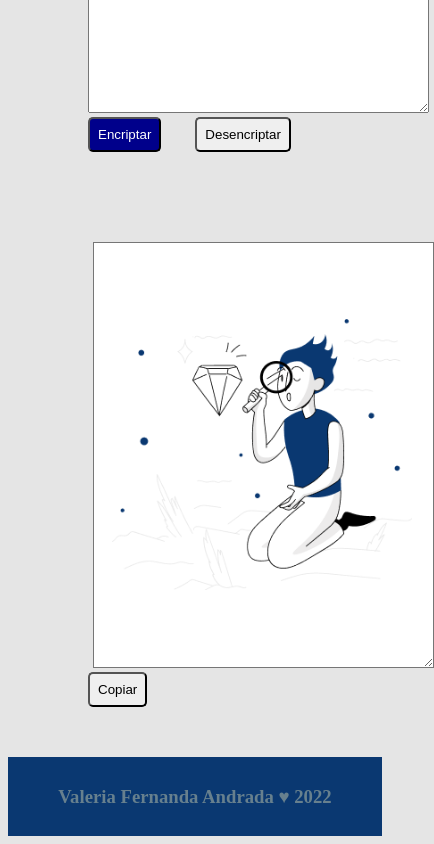
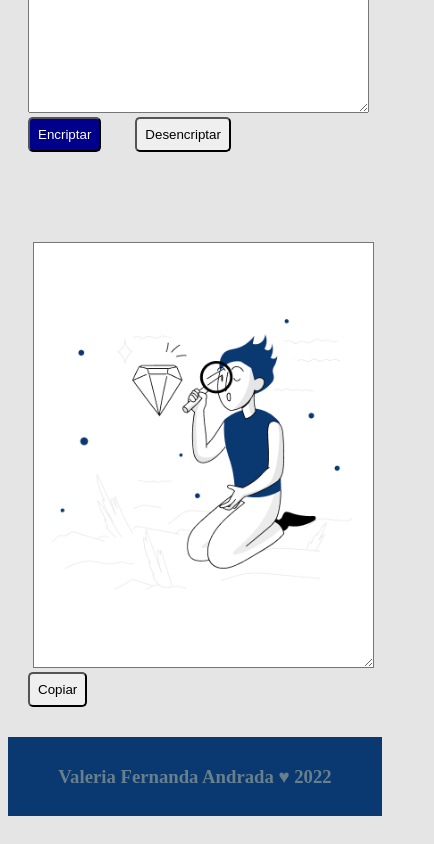
Before and after one commit to andrada-valeria/alura-codificador-figma, a plain HTML site: page index.html in a window 390 px wide. Shown: the part 458-1302 px from the top of the page, 434 px wide, since content can reach past the window. Drawn offline with Linux system fonts and the light colour scheme.

Commit message:
2.1
Responsive

```diff
--- a/css/responsive-style.css
+++ b/css/responsive-style.css
@@ -3,8 +3,8 @@
 
     main{
         display: table-caption;
-        margin-left: 80px;
-        margin-bottom: 50px;
+        margin-left: 20px;
+        margin-bottom: 30px;
     }
  header{
      display: flex;
@@ -17,10 +17,17 @@
         display: url("https://user-images.githubusercontent.com/55536560/108715187-175f8680-754d-11eb-8a6d-62be6f7f857e.gif");
 
     }
+  section{
+     height: auto;
+     width: auto;
 
+  }
     .mensaje{
         position: relative;
         margin-top: 90px;
         margin-left: 5px;
 }
+footer{
+    position: relative;
+    }
 }
```
